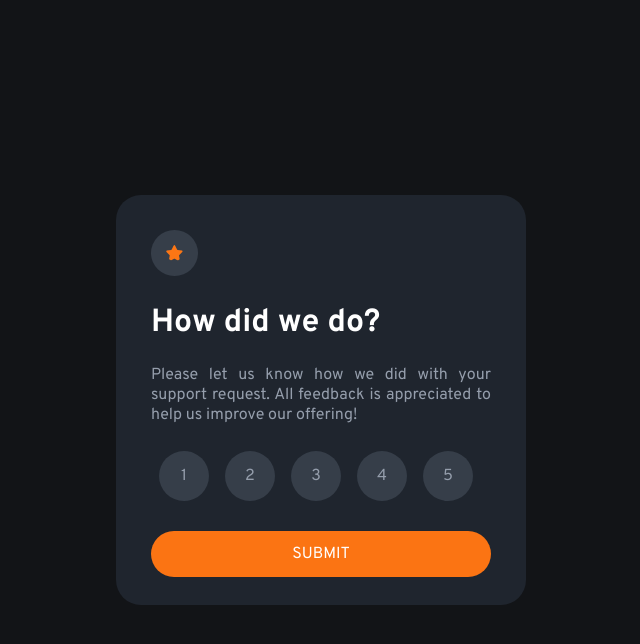
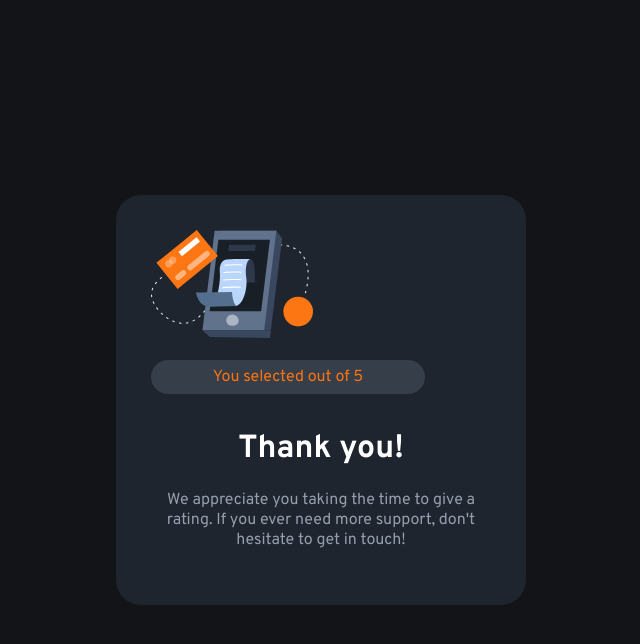
Before and after one commit to tanjamiloshoska-metergram/interactive-rating-component, a React (Create React App) app: page / in a window 1280 px wide. Both pictures are taken after a click on the button "SUBMIT". Shown: the top 644 px of the page, without its empty margins (319-959 px from the left). Built offline with nearby package versions, Linux system fonts and the light colour scheme.

Commit message:
Creating RatingResultComponent

```diff
--- a/src/components/App/App.js
+++ b/src/components/App/App.js
@@ -1,4 +1,6 @@
+import { useState } from "react";
 import RatingComponent from "../RatingComponent/RatingComponent.jsx";
+import RatingResultComponent from "../RatingResultComponent/RatingResultComponent.jsx";
 import "./App.css";
 
 const ratingScale = [
@@ -25,15 +27,32 @@ const ratingScale = [
 ];
 
 function App() {
+  const [isSubmitClicked, setSubmitClicked] = useState(false);
+
+  const onSubmitClick = () => {
+    setSubmitClicked(true);
+  };
+
   return (
     <div className="appContainer">
+      {!isSubmitClicked ? (
         <RatingComponent
+          onSubmitClick={onSubmitClick}
           description={
             "Please let us know how we did with your support request. All feedback is appreciated to help us improve our offering!"
           }
           header={"How did we do?"}
           ratingScale={ratingScale}
         />
+      ) : (
+        <RatingResultComponent
+          description={
+            "We appreciate you taking the time to give a rating. If you ever need more support, don't hesitate to get in touch!"
+          }
+          header={"Thank you!"}
+          ratingScale={ratingScale[ratingScale.length - 1].rating}
+        />
+      )}
     </div>
   );
 }
--- a/src/components/FormSubmitButton/FormSubmitButton.jsx
+++ b/src/components/FormSubmitButton/FormSubmitButton.jsx
@@ -1,6 +1,10 @@
 import styles from "./FormSubmitButton.module.css";
-const FormSubmitButton = () => {
-  return <button className={styles.submitButton}>SUBMIT</button>;
+const FormSubmitButton = ({ onClick }) => {
+  return (
+    <button className={styles.submitButton} onClick={onClick}>
+      SUBMIT
+    </button>
+  );
 };
 
 export default FormSubmitButton;
--- a/src/components/RatingComponent/RatingComponent.jsx
+++ b/src/components/RatingComponent/RatingComponent.jsx
@@ -4,7 +4,12 @@ import starLogo from "../../assets/icon-star.svg";
 import styles from "./RatingComponent.module.css";
 import CardComponent from "../CardComponent/CardComponent";
 
-const RatingComponent = ({ header, description, ratingScale }) => {
+const RatingComponent = ({
+  header,
+  description,
+  ratingScale,
+  onSubmitClick,
+}) => {
   const ratingButtons = ratingScale.map((rating) => (
     <RatingButton rating={rating.rating} key={rating.id} />
   ));
@@ -15,7 +20,7 @@ const RatingComponent = ({ header, description, ratingScale }) => {
       <h1>{header}</h1>
       <p>{description}</p>
       <div>{ratingButtons}</div>
-      <FormSubmitButton />
+      <FormSubmitButton onClick={onSubmitClick} />
     </CardComponent>
   );
 };
--- /dev/null
+++ b/src/components/RatingResultComponent/RatingResultComponent.jsx
@@ -0,0 +1,18 @@
+import thankYou from "../../assets/illustration-thank-you.svg";
+import CardComponent from "../CardComponent/CardComponent";
+import styles from "./RatingResultComponent.module.css";
+const RatingResultComponent = ({ header, description, ratingScale }) => {
+  const rating = window.localStorage.getItem("rating");
+
+  return (
+    <CardComponent>
+      <img src={thankYou} alt="Thank you logo" />
+      <p className={styles.resultParagraph}>
+        You selected {rating} out of {ratingScale}
+      </p>
+      <h1>{header}</h1>
+      <p className={styles.descriptionParagraph}>{description}</p>
+    </CardComponent>
+  );
+};
+export default RatingResultComponent;
--- /dev/null
+++ b/src/components/RatingResultComponent/RatingResultComponent.module.css
@@ -0,0 +1,24 @@
+.descriptionParagraph {
+  color: hsl(217, 12%, 63%);
+  text-align: center;
+  padding-bottom: 10px;
+}
+
+h1 {
+  color: hsl(0, 0%, 100%);
+  text-align: center;
+}
+
+.resultParagraph {
+  color: hsl(25, 97%, 53%);
+  background-color: hsl(216, 15%, 25%);
+  padding: 7px;
+  text-align: center;
+  border-radius: 25px;
+  width: 260px;
+  margin-bottom: 35px;
+}
+
+img {
+  align-self: center;
+}
```
Lines whose indentation alone changed are shown as unchanged.
